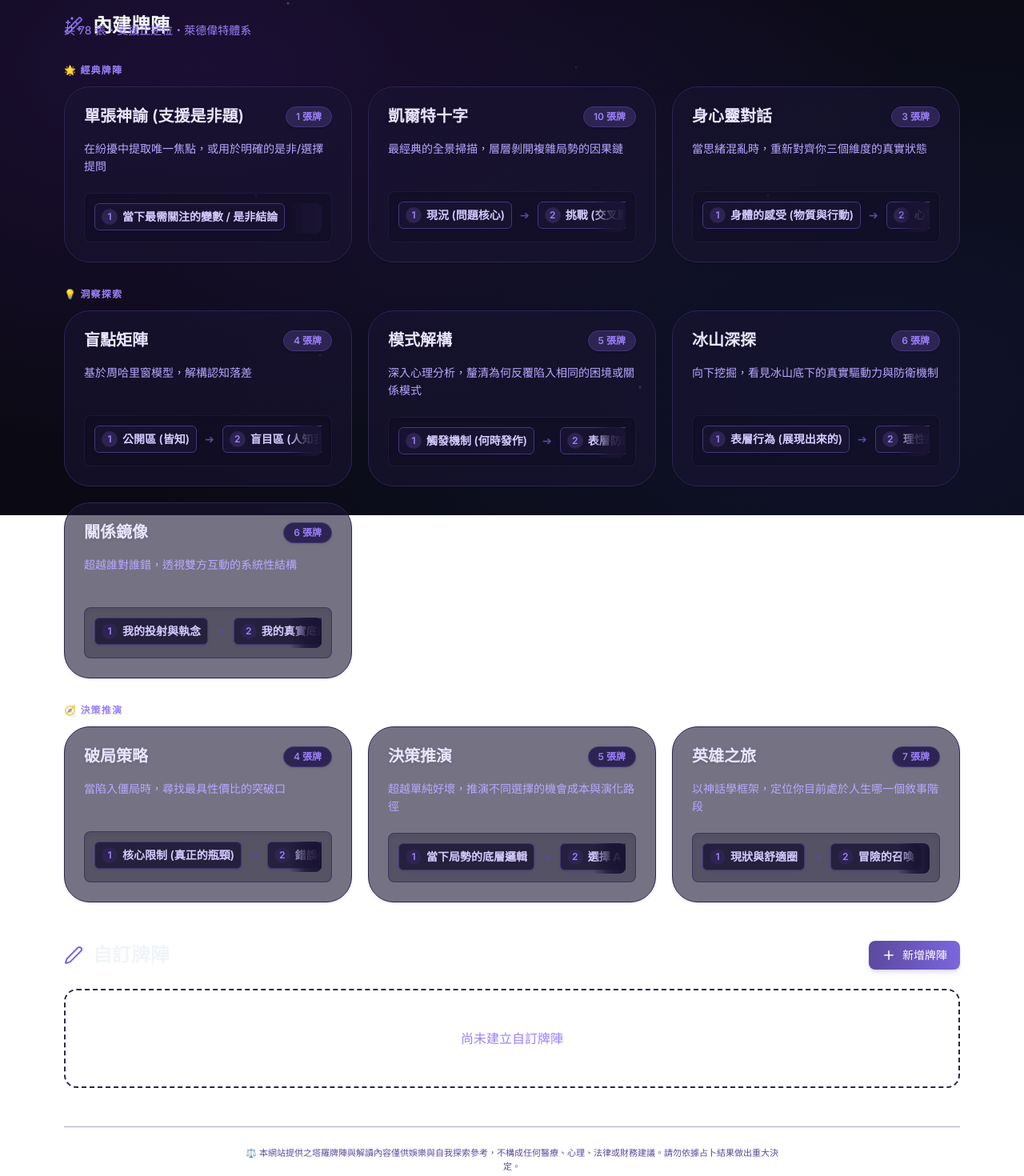
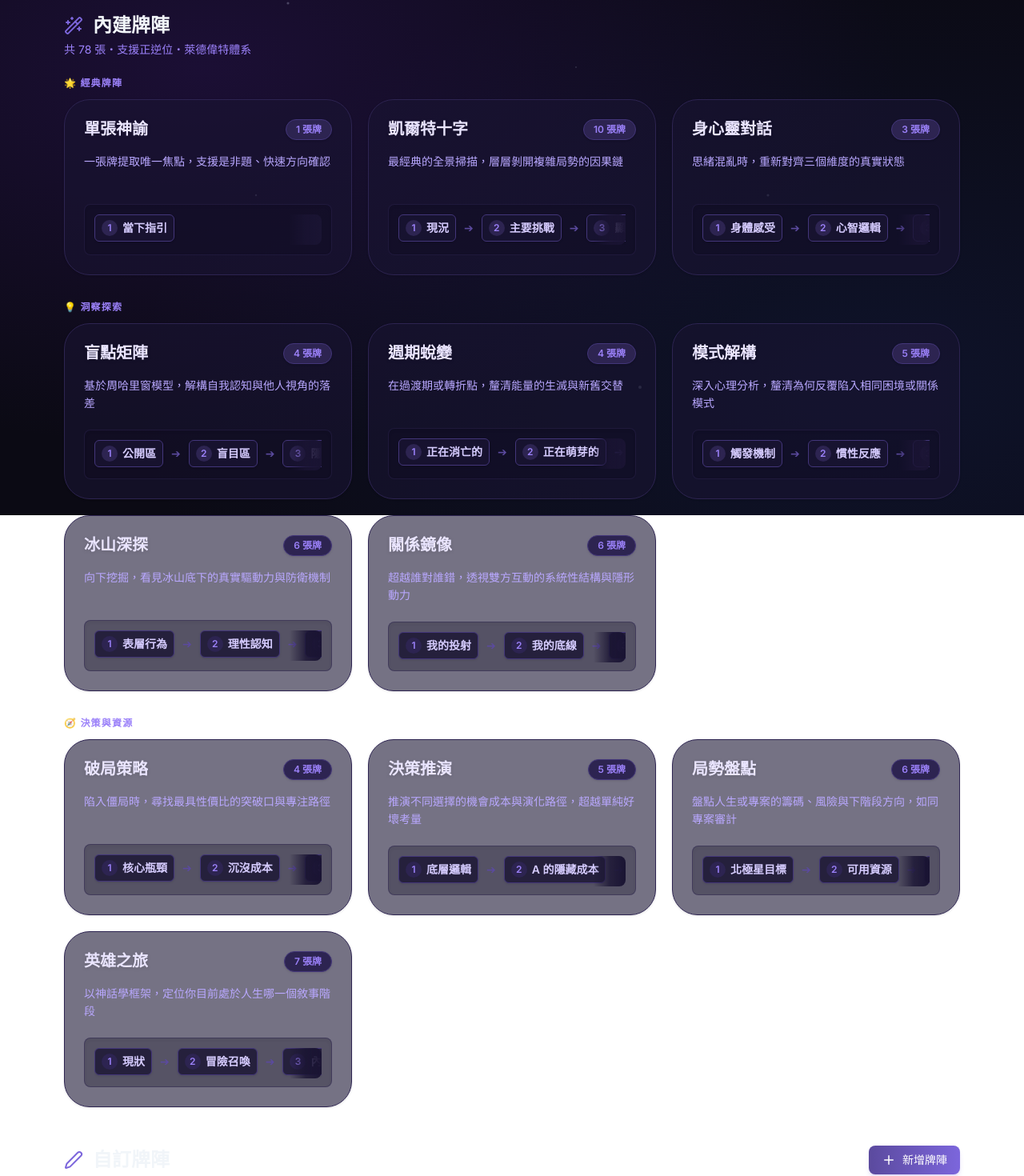
Before and after one commit to dodododora/Tarot-Draw, a React (Vite) app: page / in a window 1280 px wide. Shown: the part 156-1626 px from the top of the page at 80% size. Built offline with nearby package versions, Linux system fonts and the light colour scheme.

Commit message:
feat: initialize tarot and lenormand card drawing application with custom spread management and history persistence

```diff
--- a/src/App.tsx
+++ b/src/App.tsx
@@ -624,7 +624,7 @@ export default function App() {
                   <Wand2 className="text-stone-600 dark:text-mystic-500" size={24} />
                   <h2 className="text-2xl font-bold text-slate-800 dark:text-slate-100">內建牌陣</h2>
                 </div>
-                <p className="text-sm text-slate-500 dark:text-mystic-400 -mt-6">
+                <p className="text-sm text-slate-500 dark:text-mystic-400 mb-6">
                   {mode === 'lenormand' ? '共 36 張・無正逆位・雷諾曼體系' : mode === 'thoth' ? '共 78 張・無逆位・克勞利體系' : '共 78 張・支援正逆位・萊德偉特體系'}
                 </p>
 
@@ -632,8 +632,8 @@ export default function App() {
                   const allSpreads = [...THOTH_SPREADS, ...WAITE_SPREADS.filter(s => !THOTH_SPREADS.some(t => t.id === s.id))];
                   const cats = [
                     { label: '🌟 經典牌陣', ids: ['single', 'waite-triangle', 'celtic'] },
-                    { label: '💡 洞察探索', ids: ['johari', 'pattern', 'iceberg', 'mirror'] },
-                    { label: '🧭 決策推演', ids: ['breakthrough', 'choice', 'hero'] },
+                    { label: '💡 洞察探索', ids: ['johari', 'cycle', 'pattern', 'iceberg', 'mirror'] },
+                    { label: '🧭 決策與資源', ids: ['breakthrough', 'choice', 'resource', 'hero'] },
                   ];
                   return cats.map(({ label, ids }) => {
                     const spreads = allSpreads.filter(s => ids.includes(s.id));
@@ -706,10 +706,20 @@ export default function App() {
               </section>
               )}
 
-              {/* Legal Disclaimer */}
-              <div className="mt-4 pt-6 border-t border-stone-200/60 dark:border-mystic-800/40 text-center">
-                <p className="text-[11px] leading-relaxed text-slate-400 dark:text-mystic-600 max-w-2xl mx-auto">
-                  ⚖️ 本網站提供之塔羅牌陣與解讀內容僅供娛樂與自我探索參考，不構成任何醫療、心理、法律或財務建議。請勿依據占卜結果做出重大決定。
+              {/* Donation + Legal footer */}
+              <div className="mt-8 pt-6 border-t border-stone-200/60 dark:border-mystic-800/40 flex flex-col items-center gap-3">
+                {/* TODO: 打賞功能暫時停用，之後換上 Buy Me a Coffee 連結再取消注釋
+                <a
+                  href="https://www.buymeacoffee.com/"
+                  target="_blank"
+                  rel="noopener noreferrer"
+                  className="text-xs text-slate-400 dark:text-mystic-600 hover:text-amber-600 dark:hover:text-mystic-400 transition-colors"
+                >
+                  ☕ 請我喝杯咖啡
+                </a>
+                */}
+                <p className="text-[11px] leading-relaxed text-slate-400 dark:text-mystic-600 max-w-2xl mx-auto text-center">
+                  本網站提供之塔羅牌陣與解讀內容僅供娛樂與自我探索參考，不構成任何醫療、心理、法律或財務建議。請勿依據占卜結果做出重大決定。
                 </p>
               </div>
             </motion.div>
--- a/src/constants.ts
+++ b/src/constants.ts
@@ -249,21 +249,24 @@ export const LENORMAND_TRIVIA: string[] = [
 ];
 
 export const THOTH_SPREADS: Spread[] = [
-  { id: "single", name: "單張神諭 (支援是非題)", count: 1, positions: ["當下最需關注的變數 / 是非結論"], hint: "在紛擾中提取唯一焦點，或用於明確的是非/選擇提問", exampleQuestion: "針對今天的重要會議，我最該穩住的心態是什麼？" },
-  { id: "johari", name: "盲點矩陣", count: 4, positions: ["公開區 (皆知)", "盲目區 (人知我不知)", "隱藏區 (我知人不知)", "未知區 (皆不知的潛能)"], hint: "基於周哈里窗模型，解構認知落差", exampleQuestion: "在目前的工作團隊中，我對自己角色的認知與實際情況有何落差？" },
-  { id: "breakthrough", name: "破局策略", count: 4, positions: ["核心限制 (真正的瓶頸)", "錯誤的發力點 (沉沒成本)", "隱藏的槓桿 (事半功倍之處)", "關鍵行動 (第一步)"], hint: "當陷入僵局時，尋找最具性價比的突破口", exampleQuestion: "這個專案推動不下去，我該如何調整策略來破局？" },
-  { id: "choice", name: "決策推演", count: 5, positions: ["當下局勢的底層邏輯", "選擇 A 的隱藏成本", "選擇 A 的最終演化", "選擇 B 的隱藏成本", "選擇 B 的最終演化"], hint: "超越單純好壞，推演不同選擇的機會成本與演化路徑", exampleQuestion: "我該選擇去大企業求穩，還是加入新創團隊承擔風險？" },
-  { id: "pattern", name: "模式解構", count: 5, positions: ["觸發機制 (何時發作)", "表層防禦 (我的慣性反應)", "核心恐懼 (真正在怕什麼)", "舒適圈的代價 (為何不願改)", "阻斷慣性的行動 (如何終止)"], hint: "深入心理分析，釐清為何反覆陷入相同的困境或關係模式", exampleQuestion: "為什麼我總是在關係深入時，會下意識地想逃避？" },
-  { id: "iceberg", name: "冰山深探", count: 6, positions: ["表層行為 (展現出來的)", "理性認知 (我以為的理由)", "真實情緒 (壓抑的感受)", "核心價值觀 (底層信念)", "防衛機制 (如何保護自己)", "整合策略 (如何表裡如一)"], hint: "向下挖掘，看見冰山底下的真實驅動力與防衛機制", exampleQuestion: "我明明想追求事業成功，卻總是提不起勁的深層原因是什麼？" },
-  { id: "mirror", name: "關係鏡像", count: 6, positions: ["我的投射與執念", "我的真實底線", "對方的投射與防備", "對方的真實需求", "系統性摩擦 (為何衝突)", "潛在共振點 (如何破冰)"], hint: "超越誰對誰錯，透視雙方互動的系統性結構", exampleQuestion: "我與合夥人最近摩擦頻繁，這段合作關係底層的問題出在哪？" },
-  { id: "hero", name: "英雄之旅", count: 7, positions: ["現狀與舒適圈", "冒險的召喚", "拒絕與內在阻力", "關鍵的導師與工具", "最深的試煉與深淵", "獲得的啟示與轉化", "帶著恩賜歸來"], hint: "以神話學框架，定位你目前處於人生哪一個敘事階段", exampleQuestion: "我決定徹底轉換跑道，這段未知的旅程將會面臨什麼樣的挑戰與成長？" },
-  { id: "celtic", name: "凱爾特十字", count: 10, positions: ["現況 (問題核心)", "挑戰 (交叉影響力)", "顯意識 (你能意識到的)", "潛意識 (深層驅動力)", "過去 (歷史軌跡)", "近未來 (初步趨勢)", "自我認知 (你的視角)", "環境變數 (他人/外界影響)", "焦慮與渴望 (情緒拉扯)", "最終演化 (自然發展結果)"], hint: "最經典的全景掃描，層層剝開複雜局勢的因果鏈", exampleQuestion: "我目前面臨人生的巨大低潮，請幫我全盤檢視各個維度的問題與解法。" },
+  { id: "single",       name: "單張神諭",    count: 1,  positions: ["當下指引"],                                                                                                                hint: "一張牌提取唯一焦點，支援是非題、快速方向確認",                    exampleQuestion: "針對今天的重要會議，我最該穩住的心態是什麼？" },
+  { id: "johari",       name: "盲點矩陣",    count: 4,  positions: ["公開區", "盲目區", "隱藏區", "未知潛能"],                                                                                  hint: "基於周哈里窗模型，解構自我認知與他人視角的落差",                  exampleQuestion: "在目前團隊中，我對自己角色的認知與實際情況有何落差？" },
+  { id: "cycle",        name: "週期蛻變",    count: 4,  positions: ["正在消亡的", "正在萌芽的", "必須放下的", "必須帶走的"],                                                                    hint: "在過渡期或轉折點，釐清能量的生滅與新舊交替",                      exampleQuestion: "邁入30歲的轉折，我該如何看待目前的職涯過渡期？" },
+  { id: "breakthrough", name: "破局策略",    count: 4,  positions: ["核心瓶頸", "沉沒成本", "隱藏槓桿", "第一步"],                                                                              hint: "陷入僵局時，尋找最具性價比的突破口與專注路徑",                    exampleQuestion: "這個專案推動不下去，我該如何調整策略來破局？" },
+  { id: "choice",       name: "決策推演",    count: 5,  positions: ["底層邏輯", "A 的隱藏成本", "A 的演化", "B 的隱藏成本", "B 的演化"],                                                       hint: "推演不同選擇的機會成本與演化路徑，超越單純好壞考量",              exampleQuestion: "我該選擇去大企業求穩，還是加入新創團隊承擔風險？" },
+  { id: "pattern",      name: "模式解構",    count: 5,  positions: ["觸發機制", "慣性反應", "核心恐懼", "舒適圈代價", "阻斷慣性"],                                                              hint: "深入心理分析，釐清為何反覆陷入相同困境或關係模式",                exampleQuestion: "為什麼我總是在關係深入時，會下意識地想逃避？" },
+  { id: "iceberg",      name: "冰山深探",    count: 6,  positions: ["表層行為", "理性認知", "真實情緒", "核心信念", "防衛機制", "整合策略"],                                                    hint: "向下挖掘，看見冰山底下的真實驅動力與防衛機制",                    exampleQuestion: "我明明想追求事業成功，卻總是提不起勁的深層原因？" },
+  { id: "mirror",       name: "關係鏡像",    count: 6,  positions: ["我的投射", "我的底線", "對方的投射", "對方需求", "系統摩擦", "共振點"],                                                    hint: "超越誰對誰錯，透視雙方互動的系統性結構與隱形動力",                exampleQuestion: "我與合夥人摩擦頻繁，這段合作關係底層的問題出在哪？" },
+  { id: "resource",     name: "局勢盤點",    count: 6,  positions: ["北極星目標", "可用資源", "外部變數", "系統阻力", "隱藏推力", "下一里程碑"],                                                hint: "盤點人生或專案的籌碼、風險與下階段方向，如同專案審計",            exampleQuestion: "對於明年的創業計畫，我目前的資源與風險盤點為何？" },
+  { id: "hero",         name: "英雄之旅",    count: 7,  positions: ["現狀", "冒險召喚", "內在阻力", "導師與工具", "深淵試煉", "啟示與轉化", "帶著恩賜歸來"],                                    hint: "以神話學框架，定位你目前處於人生哪一個敘事階段",                  exampleQuestion: "我決定徹底轉換跑道，這段旅程將面臨什麼挑戰與成長？" },
+  { id: "celtic",       name: "凱爾特十字", count: 10, positions: ["現況", "主要挑戰", "顯意識", "潛意識", "過去", "近未來", "自我認知", "外在環境", "焦慮與渴望", "最終演化"],                hint: "最經典的全景掃描，層層剝開複雜局勢的因果鏈",                      exampleQuestion: "我目前面臨人生的巨大低潮，請幫我全盤檢視各維度的問題與解法。" },
 ];
 
 export const WAITE_SPREADS: Spread[] = [
-  { id: "single", name: "單張神諭 (支援是非題)", count: 1, positions: ["當下的最高指引 / 是非結論"], hint: "一張牌，一個方向。可用於快速釐清狀態或詢問明確的是非題", exampleQuestion: "這份工作對我目前的靈性發展是否有益？" },
-  { id: "waite-triangle", name: "身心靈對話", count: 3, positions: ["身體的感受 (物質與行動)", "心智的邏輯 (思維與焦慮)", "靈魂的渴望 (內在指引)"], hint: "當思緒混亂時，重新對齊你三個維度的真實狀態", exampleQuestion: "我最近常常感到疲憊且提不起勁，我的身心靈分別在傳遞什麼訊息？" },
+  { id: "single",         name: "單張神諭",    count: 1, positions: ["當下指引"],                                        hint: "一張牌提取唯一焦點，支援是非題、快速方向確認",   exampleQuestion: "這份工作對我目前的靈性發展是否有益？" },
+  { id: "waite-triangle", name: "身心靈對話", count: 3, positions: ["身體感受", "心智邏輯", "靈魂渴望"],                  hint: "思緒混亂時，重新對齊三個維度的真實狀態",         exampleQuestion: "我最近疲憊且提不起勁，身心靈分別在傳遞什麼訊息？" },
 ];
+
 
 export function getCardEmoji(cardId: number): string {
   if (cardId < 22) {
```
